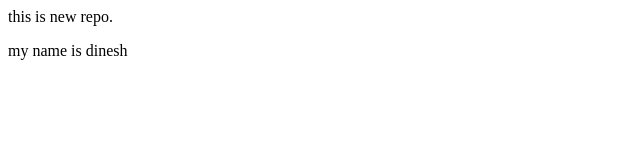
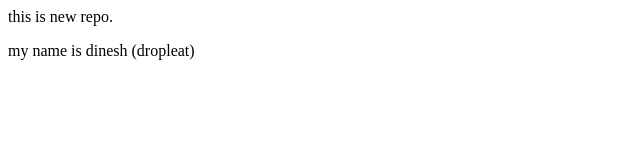
Before and after one commit to DINESHSUTHAR427/localrepo, a plain HTML site: page index.html in a window 1280 px wide. Shown: the full height of the page, 0-640 px from the left. Drawn offline with Linux system fonts and the light colour scheme.

Commit message:
add new dropleat

```diff
--- a/index.html
+++ b/index.html
@@ -1,2 +1,2 @@
  <p> this is new repo.</p>
- <p> my name is dinesh</p>
+ <p> my name is dinesh (dropleat)</p>
```
